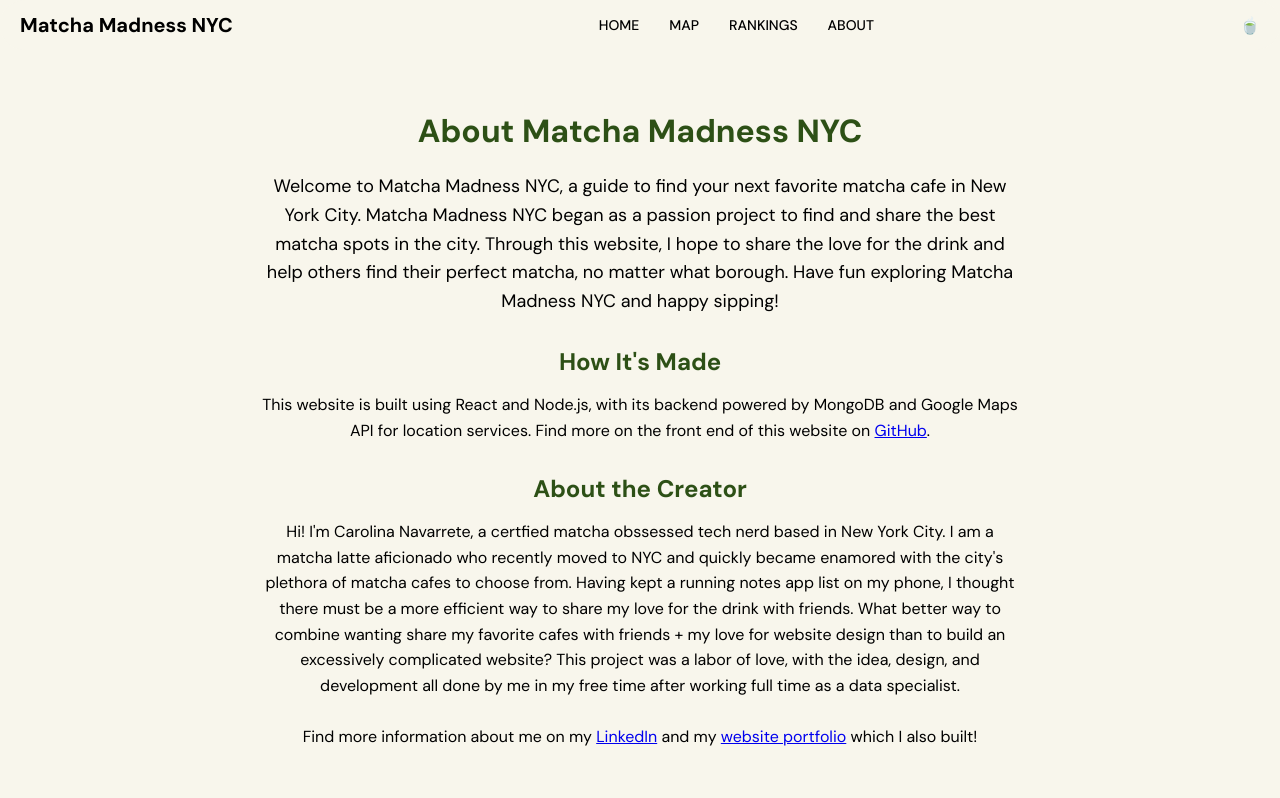
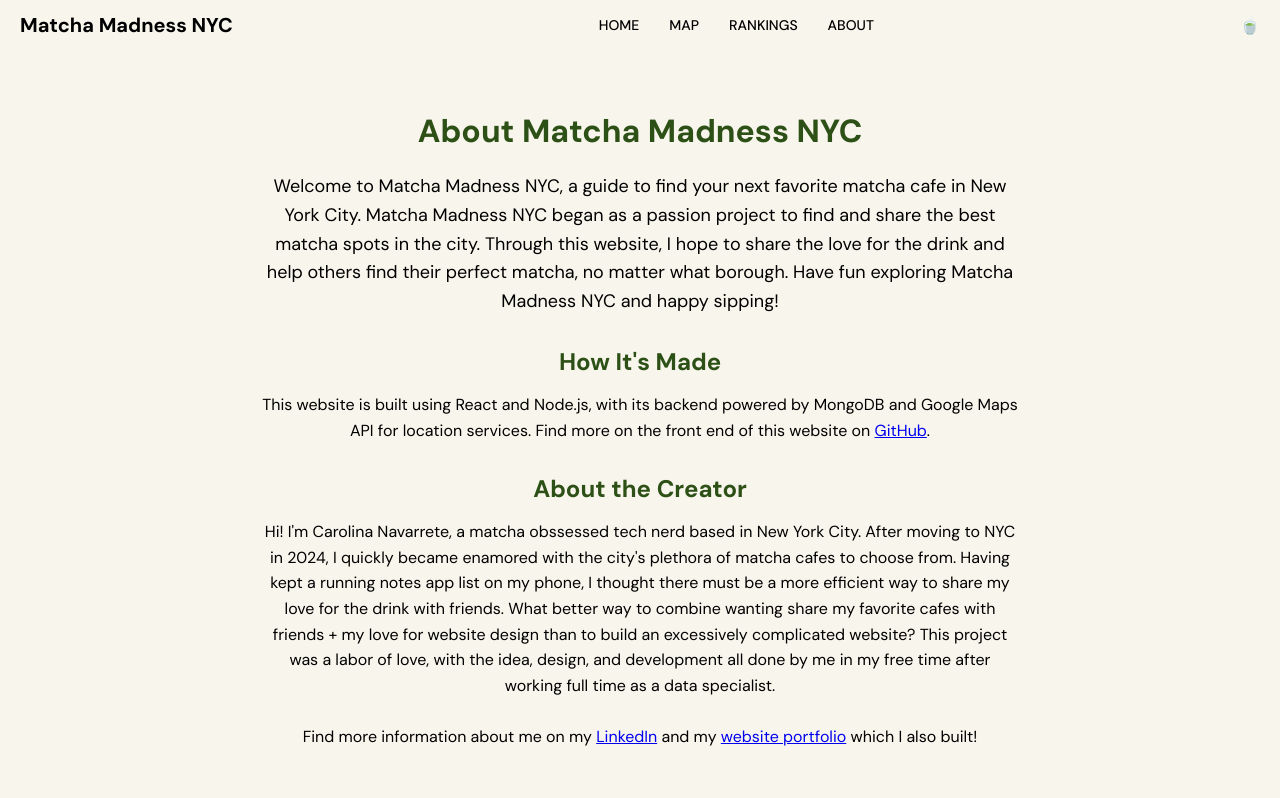
Before and after one commit to canavarrete01/MatchaMadness-NYC, a React (Create React App) app: page /about in a window 1280 px wide. Shown: the top 798 px of the page. Built offline with nearby package versions, Linux system fonts and the light colour scheme.

Commit message:
updating about page

```diff
--- a/src/App.css
+++ b/src/App.css
@@ -130,7 +130,17 @@ footer {
    font-size: 20px;
    font-weight: 600;
    /* font-style: italic; */
+   color: var(--black);
+   text-decoration: none;
+   display: inline-block;
  }
+
+.title-logo:visited,
+.title-logo:hover,
+.title-logo:active {
+  color: var(--black);
+  text-decoration: none;
+}
 
 /* Footer CSS */
 .footer-links {
--- a/src/App.js
+++ b/src/App.js
@@ -14,7 +14,10 @@ function App() {
       <Router>
         {/* Navigation Bar - shows on all pages */}
         <nav className="navbar">
-          <div className="title-logo">Matcha Madness NYC</div>
+
+          <Link to="/" className="title-logo" onClick={() => setMenuOpen(false)}>
+            Matcha Madness NYC
+          </Link>
           <button
             className={`menu-toggle ${menuOpen ? 'is-open' : ''}`}
             aria-expanded={menuOpen}
--- a/src/pages/about.js
+++ b/src/pages/about.js
@@ -22,8 +22,8 @@ function About() {
 
       <h2 style={{ color: '#2d5016', marginTop: '30px', marginBottom: '15px' }}>About the Creator</h2>
       <p style={{ lineHeight: '1.6', marginBottom: '20px' }}>
-        Hi! I'm Carolina Navarrete, a certfied matcha obssessed tech nerd based in New York City.
-        I am a matcha latte aficionado who recently moved to NYC and quickly became enamored with the city's plethora of matcha cafes to choose from.
+        Hi! I'm Carolina Navarrete, a matcha obssessed tech nerd based in New York City.
+        After moving to NYC in 2024, I quickly became enamored with the city's plethora of matcha cafes to choose from.
         Having kept a running notes app list on my phone, I thought there must be a more efficient way to share my love for the drink with friends. What better way to combine wanting share my favorite cafes with friends + my love for website design than to build an excessively complicated website?
         This project was a labor of love, with the idea, design, and development all done by me in my free time after working full time as a data specialist.
         <br /><br />
```
